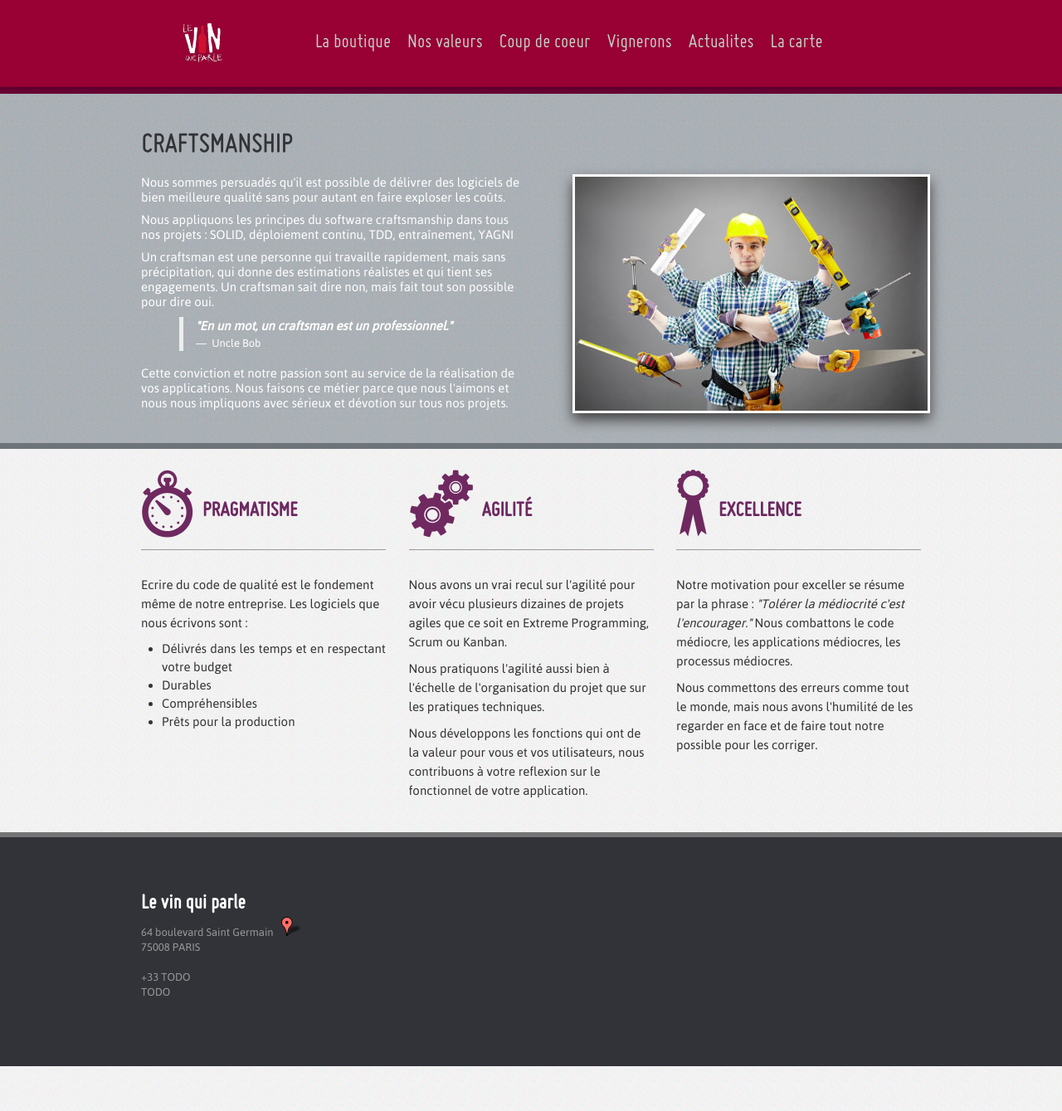
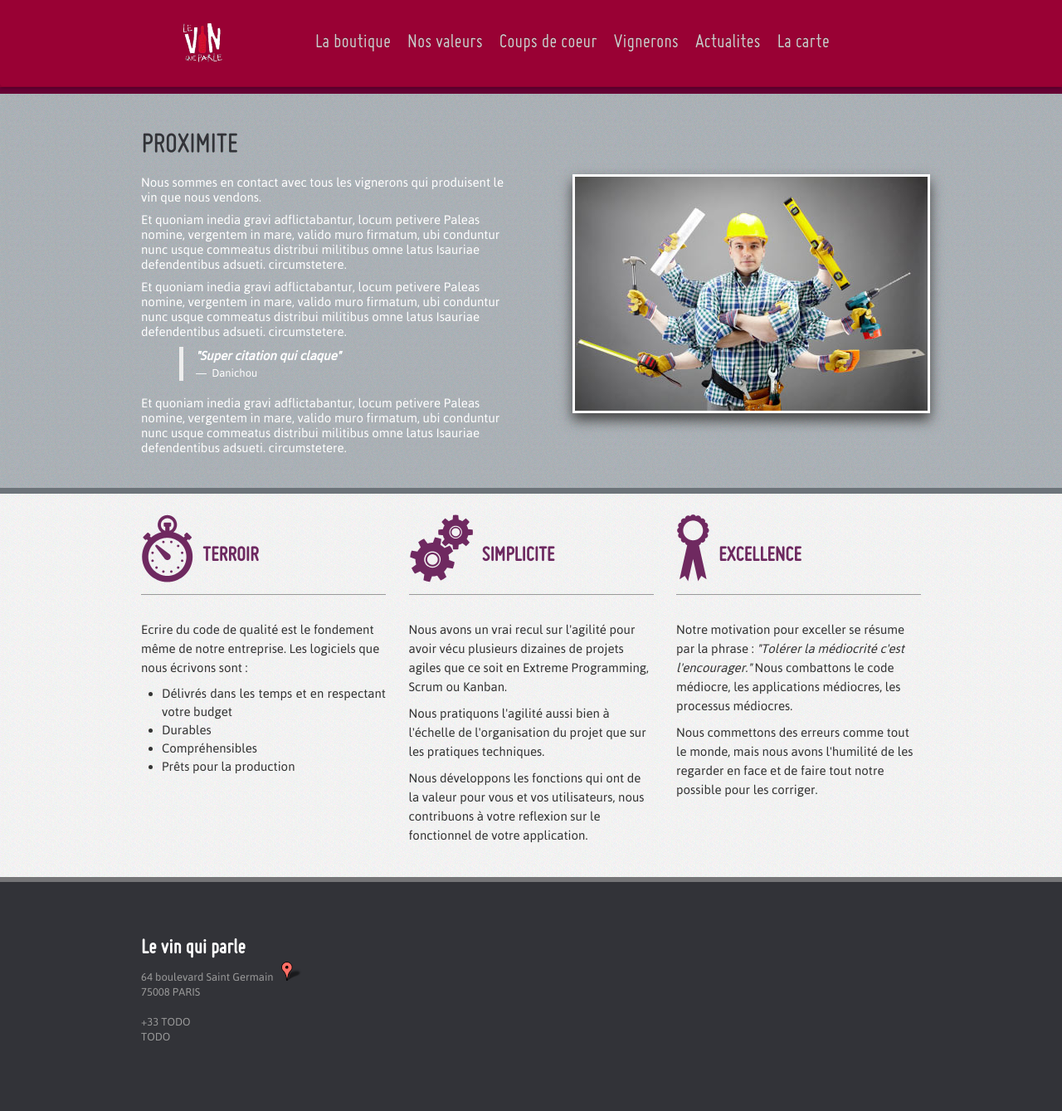
Before and after one commit to plopez/le-vin-qui-parle, a Jekyll site: the page built from valeurs.html, in a window 1280 px wide. Shown: the whole page at 83% size. Built offline with Jekyll 4.4.1, drawn with Linux system fonts in a browser that asks for light colours.

Commit message:
Initial commit

```diff
--- a/_layouts/main.html
+++ b/_layouts/main.html
@@ -73,8 +73,8 @@
                                         href="boutique.html">La boutique</a></li>
                                 <li class="{% if page.title contains 'valeurs' %}active{% endif %}"><a
                                         href="valeurs.html">Nos valeurs</a></li>
-                                <li class="{% if page.title contains 'mois' %}active{% endif %}"><a
-                                        href="mois.html">Coup de coeur</a></li>
+                                <li class="{% if page.title contains 'coups' %}active{% endif %}"><a
+                                        href="coups.html">Coups de coeur</a></li>
                                 <li class="{% if page.title contains 'vignerons' %}active{% endif %}"><a
                                         href="vignerons.html">Vignerons</a></li>
                                 <li class="{% if page.title contains 'actualites' %}active{% endif %}"><a
--- a/valeurs.html
+++ b/valeurs.html
@@ -8,29 +8,22 @@ title: Valeurs
             <div class="span12">
                 <div class="row-fluid">
                     <div class="span6">
-                        <h2 class="craftsmanship_title">CRAFTSMANSHIP</h2>
+                        <h2 class="craftsmanship_title">PROXIMITE</h2>
                         <p>
-                            Nous sommes persuadés qu'il est possible de délivrer des logiciels de bien
-                            meilleure
-                            qualité sans pour autant en faire exploser les coûts.
+                            Nous sommes en contact avec tous les vignerons qui produisent le vin que nous vendons.
                         </p>
                         <p>
-                            Nous appliquons les principes du software craftsmanship dans tous
-                            nos projets : SOLID, déploiement continu, TDD, entraînement, YAGNI
+                          Et quoniam inedia gravi adflictabantur, locum petivere Paleas nomine, vergentem in mare, valido muro firmatum, ubi conduntur nunc usque commeatus distribui militibus omne latus Isauriae defendentibus adsueti. circumstetere.
                         </p>
                         <p>
-                            Un craftsman est une personne qui travaille rapidement, mais sans précipitation,
-                            qui donne des estimations réalistes et qui tient ses engagements. Un
-                            craftsman sait dire non, mais fait tout son possible pour dire oui.
+                            Et quoniam inedia gravi adflictabantur, locum petivere Paleas nomine, vergentem in mare, valido muro firmatum, ubi conduntur nunc usque commeatus distribui militibus omne latus Isauriae defendentibus adsueti. circumstetere.
                         </p>
                         <blockquote>
-                            <p><b><i>"En un mot, un craftsman est un professionnel."</i></b></p>
-                            <small>Uncle Bob</small>
+                            <p><b><i>"Super citation qui claque"</i></b></p>
+                            <small>Danichou</small>
                         </blockquote>
                         <p>
-                            Cette conviction et notre passion sont au service de la réalisation de vos applications.
-                            Nous faisons ce métier parce que nous l'aimons et nous nous impliquons avec sérieux et dévotion sur tous nos projets.
-                        </p>
+                            Et quoniam inedia gravi adflictabantur, locum petivere Paleas nomine, vergentem in mare, valido muro firmatum, ubi conduntur nunc usque commeatus distribui militibus omne latus Isauriae defendentibus adsueti. circumstetere.                         </p>
                     </div>
                     <div class="span6">
                         <img class="border" id="craftsmanship_picture" src="images/valeurs/craftsman2.jpg" alt="Craftman avec des bras multiples">
@@ -46,7 +39,7 @@ title: Valeurs
         <div class="span4">
             <div class="column leftcolumn">
                 <img id="picto-chrono" class="picto" src="images/valeurs/chrono.png" alt="Pragmatisme">
-                <h2>PRAGMATISME</h2>
+                <h2>TERROIR</h2>
                 <p>
                     Ecrire du code de qualité est le fondement même de notre entreprise. Les logiciels que nous écrivons sont :
                 </p>
@@ -62,7 +55,7 @@ title: Valeurs
         <div class="span4">
             <div class="column midcolumn">
                 <img id="picto-agilite" class="picto" src="images/valeurs/agilite.png" alt="Agilité">
-                <h2>AGILITÉ</h2>
+                <h2>SIMPLICITE</h2>
                 <p>
                     Nous avons un vrai recul sur l'agilité pour avoir vécu plusieurs dizaines de
                     projets agiles que ce soit en Extreme Programming, Scrum ou Kanban.
```
Also changed, not shown: apropos.html (deleted, +0 -51 lines), index.html (+25 -19 lines).
